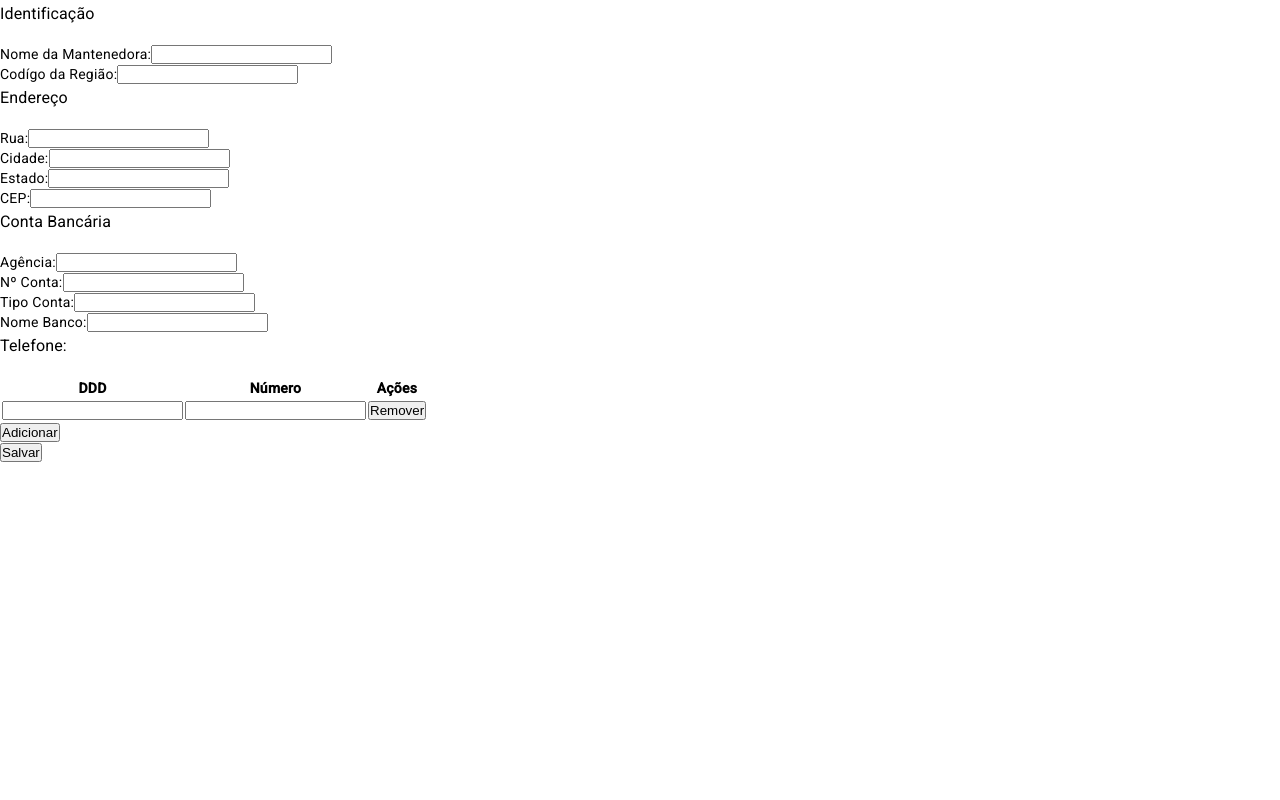
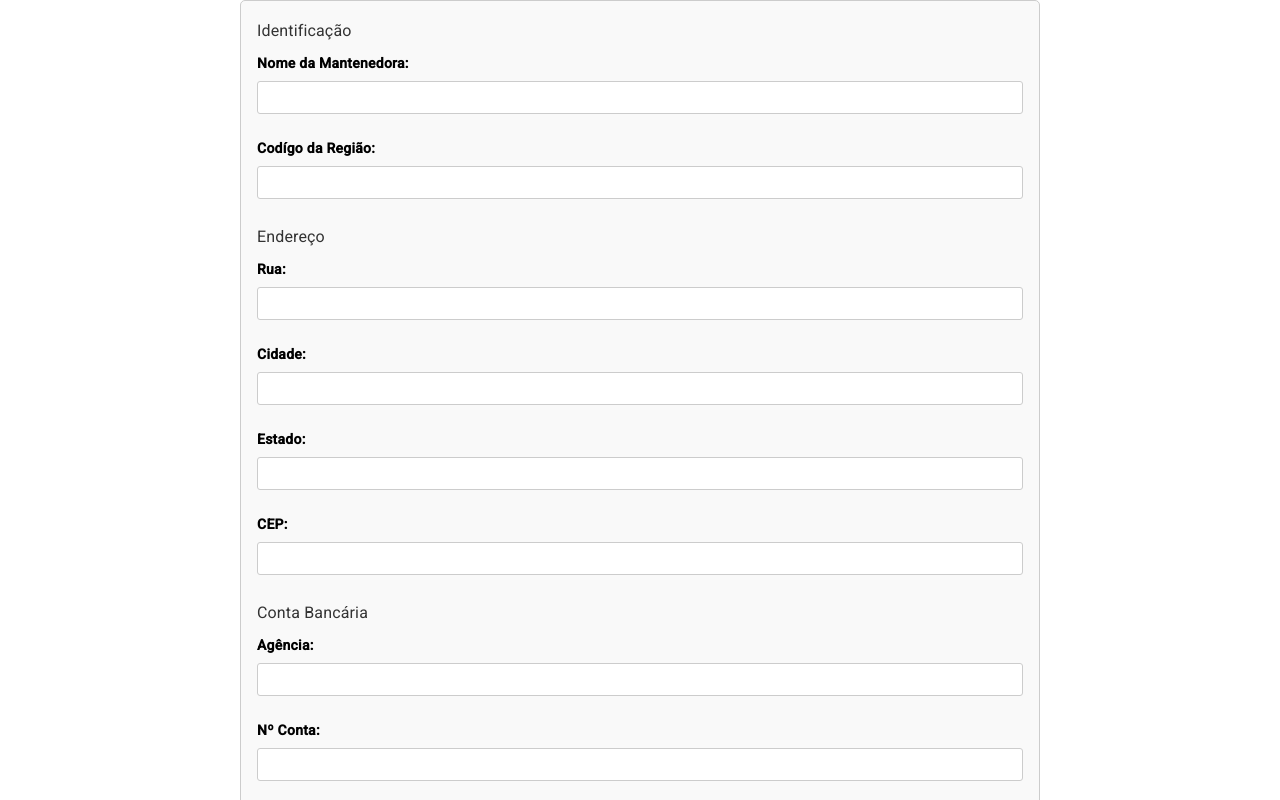
Before and after one commit to Isaquesantos7/formul-rio--reativo-etapas, an Angular app: page / in a window 1280 px wide. Shown: the top 800 px of the page. Built offline with nearby package versions, Linux system fonts and the light colour scheme.

Commit message:
feat: estilizacao do formulario

```diff
--- a/src/app/form/form.component.scss
+++ b/src/app/form/form.component.scss
@@ -0,0 +1,112 @@
+form {
+    max-width: 800px;
+    margin: auto;
+    padding: 1rem;
+    border: 1px solid #ccc;
+    border-radius: 5px;
+    background-color: #f9f9f9;
+
+    h3 {
+        margin-bottom: 0.5rem;
+        color: #333;
+    }
+
+    div {
+        margin-bottom: 1rem;
+
+        label {
+            display: block;
+            font-weight: bold;
+            margin-bottom: 0.5rem;
+        }
+
+        input {
+            width: 100%;
+            padding: 0.5rem;
+            border: 1px solid #ccc;
+            border-radius: 3px;
+            margin-bottom: 0.5rem;
+        }
+
+        &.erros {
+            color: red;
+        }
+    }
+
+    button {
+        padding: 0.5rem 1rem;
+        background-color: #007bff;
+        color: white;
+        border: none;
+        border-radius: 3px;
+        cursor: pointer;
+        margin-right: 0.5rem;
+
+        &:hover {
+          background-color: #0056b3;
+        }
+
+        &[type="button"] {
+            background-color: #6c757d;
+
+            &:hover {
+                background-color: #5a6268;
+            }
+        }
+    }
+
+    table {
+        width: 100%;
+        border-collapse: collapse;
+        margin: 1rem 0;
+
+        th, td {
+            padding: 0.5rem;
+            border: 1px solid #ccc;
+        }
+
+        th {
+            background-color: #f0f0f0;
+        }
+
+        td {
+            text-align: center;
+        }
+
+        button {
+            background-color: #dc3545;
+            color: white;
+            border: none;
+            padding: 0.25rem 0.5rem;
+            cursor: pointer;
+            border-radius: 3px;
+
+            &:hover {
+                background-color: #c82333;
+            }
+        }
+    }
+
+    .buttons {
+        display: flex;
+        justify-content: space-between;
+
+        button {
+            background-color: #007bff;
+            color: white;
+            border: none;
+            padding: 0.5rem 1rem;
+            cursor: pointer;
+            border-radius: 5px;
+
+            &:hover {
+                background-color: #0056b3;
+            }
+
+            &:disabled {
+                background-color: #6c757d;
+                cursor: not-allowed;
+            }
+        }
+    }
+}
```
